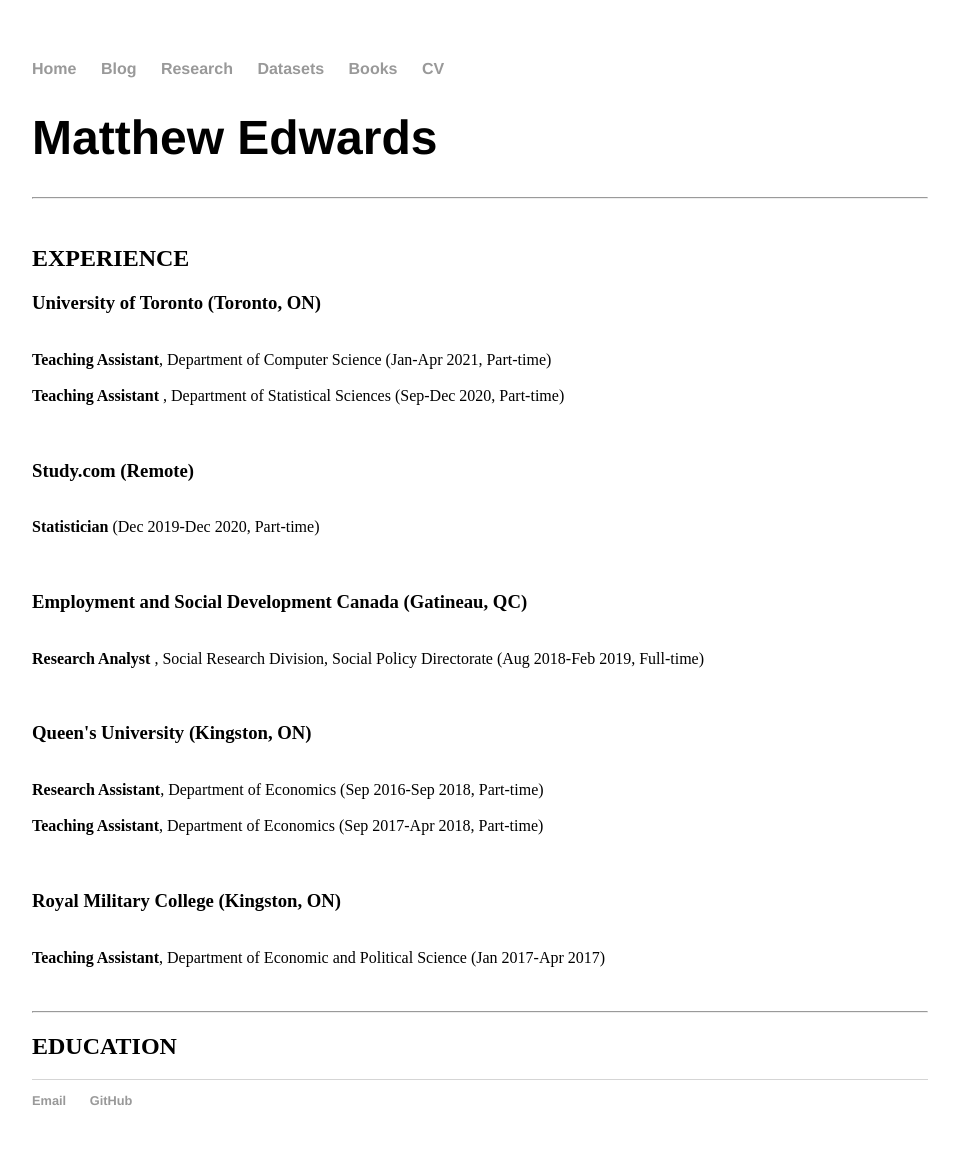
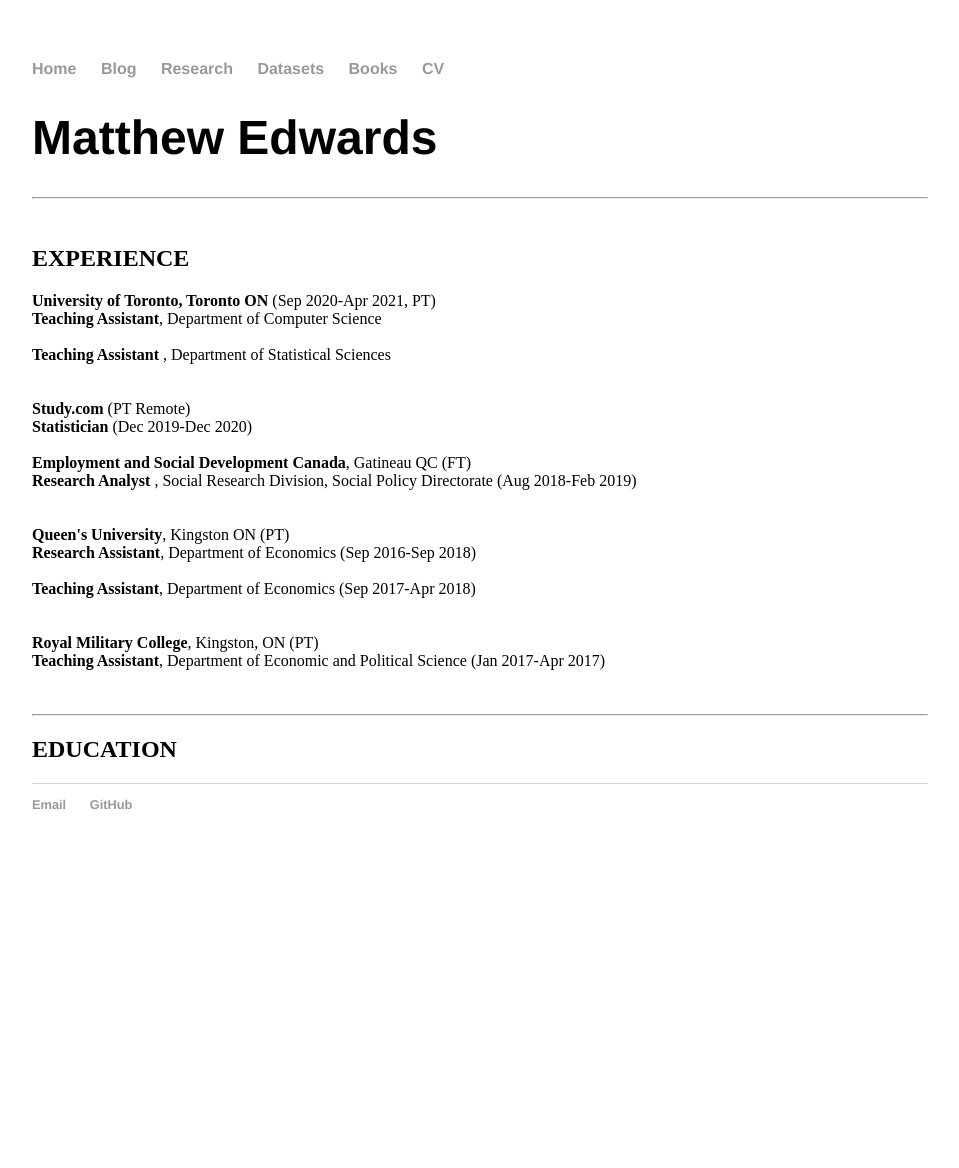
Before and after one commit to 12mre1/12mre1.github.io, a Jekyll site: the page built from cv/index.html, in a window 1280 px wide. Shown: the whole page, without its empty margins (160-1119 px from the left). Built offline with Jekyll 4.4.1, drawn with Linux system fonts in a browser that asks for light colours; after the commit the page ends 900 px from its top, so only the background shows below that.

Commit message:
Update index.html

```diff
--- a/cv/index.html
+++ b/cv/index.html
@@ -7,35 +7,35 @@ title: cv
 <hr> </br>
 <h2><b>EXPERIENCE</b></h2>
 
-<h3><b>University of Toronto</b> (Toronto, ON)</h3> </br>
+<b>University of Toronto, Toronto ON </b> (Sep 2020-Apr 2021, PT) </br>
 
-<b>Teaching Assistant</b>, Department of Computer Science (Jan-Apr 2021, Part-time) </br> </br>
+<b>Teaching Assistant</b>, Department of Computer Science </br> </br>
 
-<b>Teaching Assistant</b> , Department of Statistical Sciences (Sep-Dec 2020, Part-time)</br> </br>
+<b>Teaching Assistant</b> , Department of Statistical Sciences </br> </br>
 
 </br>
 
-<h3><b>Study.com</b> (Remote)</h3> </br>
+<b>Study.com</b> (PT Remote) </br>
 
-<b>Statistician</b> (Dec 2019-Dec 2020, Part-time)</br> </br>
+<b>Statistician</b> (Dec 2019-Dec 2020)</br>
 
 </br>
 
-<h3><b>Employment and Social Development Canada</b> (Gatineau, QC) </h3> </br>
+<b>Employment and Social Development Canada</b>, Gatineau QC (FT) </br>
 
-<b>Research Analyst</b> , Social Research Division, Social Policy Directorate (Aug 2018-Feb 2019, Full-time) </br> </br>
+<b>Research Analyst</b> , Social Research Division, Social Policy Directorate (Aug 2018-Feb 2019) </br> </br>
 
 </br>
 
-<h3><b>Queen's University</b> (Kingston, ON)</h3> </br>
+<b>Queen's University</b>, Kingston ON (PT) </br>
 
-<b>Research Assistant</b>, Department of Economics (Sep 2016-Sep 2018, Part-time) </br> </br>
+<b>Research Assistant</b>, Department of Economics (Sep 2016-Sep 2018) </br> </br>
 
-<b>Teaching Assistant</b>, Department of Economics (Sep 2017-Apr 2018, Part-time)</br> </br>
+<b>Teaching Assistant</b>, Department of Economics (Sep 2017-Apr 2018)</br> </br>
 
 </br>
 
-<h3><b>Royal Military College</b> (Kingston, ON)</h3> </br>
+<b>Royal Military College</b>, Kingston, ON (PT) </br>
 
 <b>Teaching Assistant</b>, Department of Economic and Political Science (Jan 2017-Apr 2017) </br> </br>
 
```
